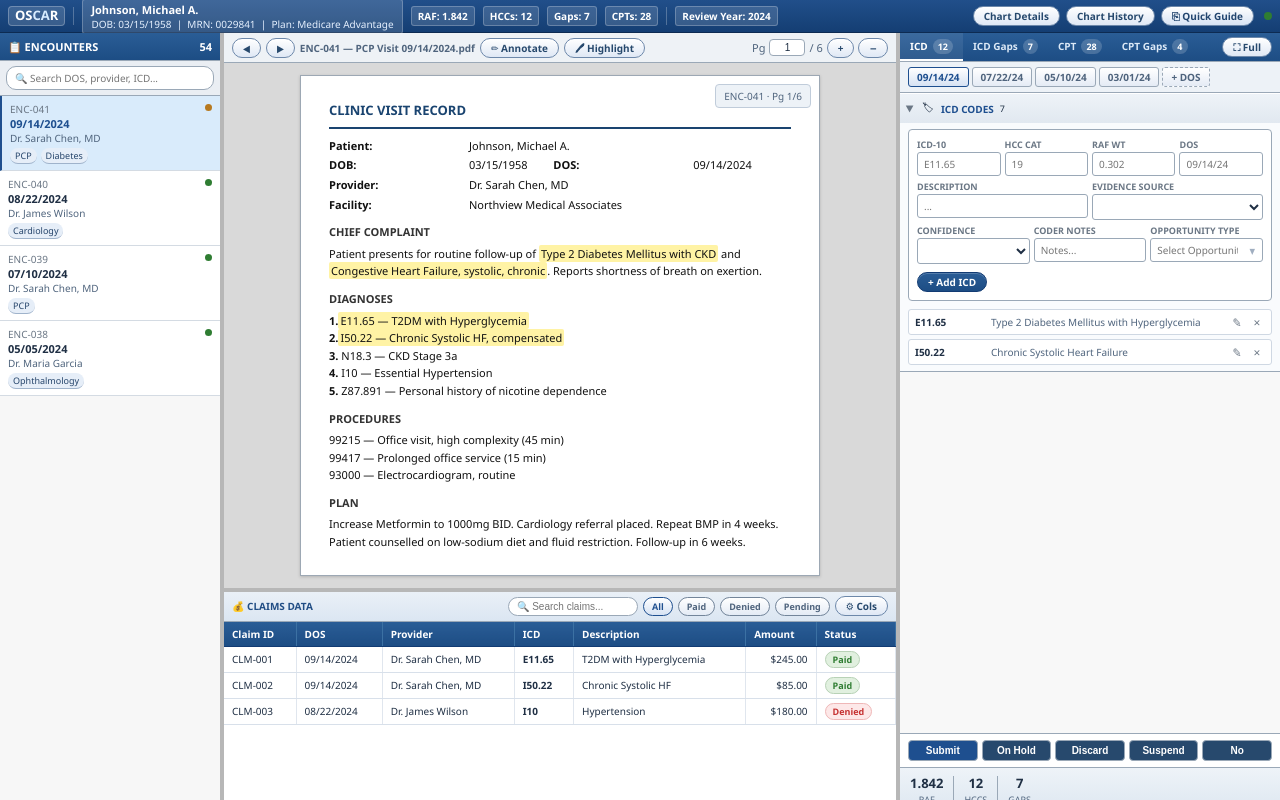
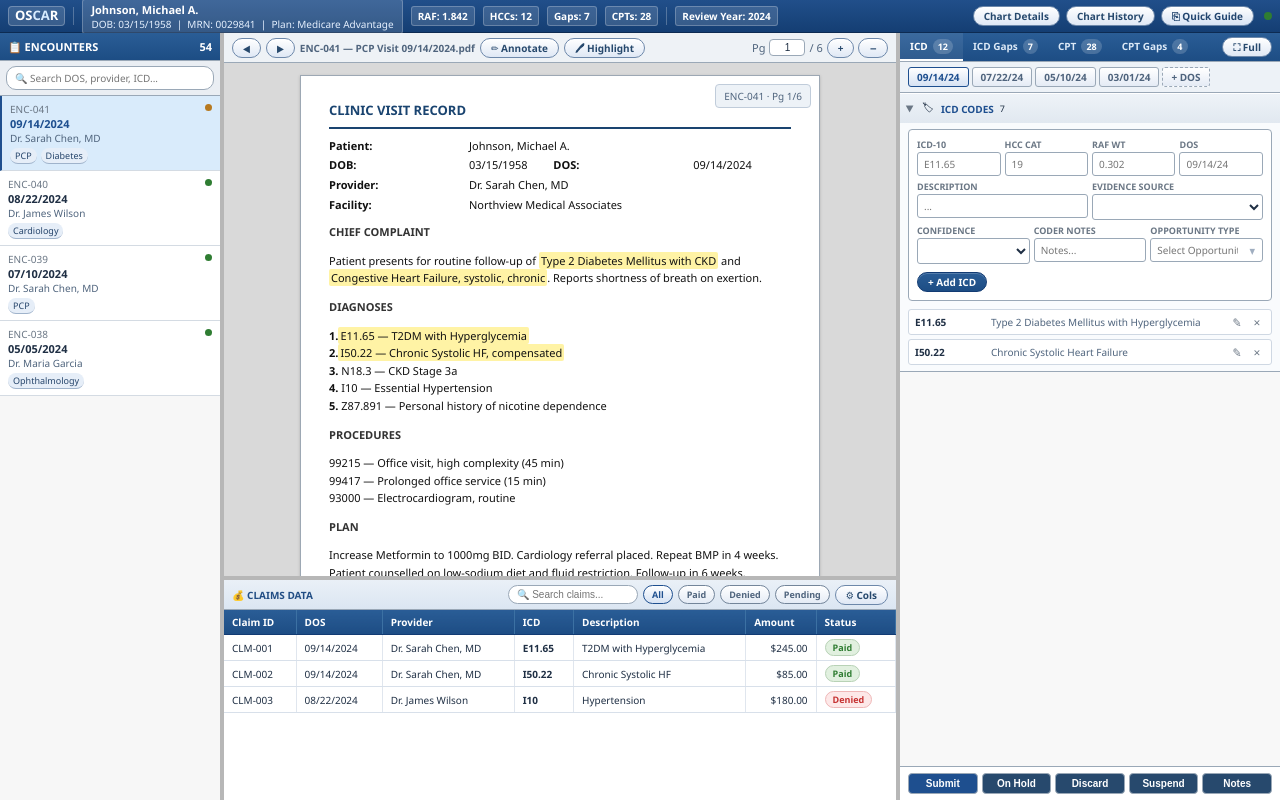
Before and after one commit to Nagendrakumarkv/gemini-flash-ui-implementation, an Angular app: page / in a window 1280 px wide. Built offline with nearby package versions, Linux system fonts and the light colour scheme.

Commit message:
feat: implement coding panel layout and global design system styles

```diff
--- a/src/app/app.scss
+++ b/src/app/app.scss
@@ -1,6 +1,10 @@
 :host {
-  height: 100vh;
+  height: 100%;
   display: flex;
   flex-direction: column;
   overflow: hidden;
 }
+app-workspace {
+  flex: 1;
+  min-height: 0;
+}
--- a/src/app/components/coding-panel/coding-panel.component.html
+++ b/src/app/components/coding-panel/coding-panel.component.html
@@ -32,23 +32,6 @@
     <button class="footer-btn">On Hold</button>
     <button class="footer-btn">Discard</button>
     <button class="footer-btn">Suspend</button>
-    <button class="footer-btn">No</button>
-  </div>
-
-  <div class="summary-bar">
-    <div class="summary-item">
-      <span class="summary-val">1.842</span>
-      <span class="summary-lbl">RAF</span>
-    </div>
-    <div class="summary-div"></div>
-    <div class="summary-item">
-      <span class="summary-val">12</span>
-      <span class="summary-lbl">HCCs</span>
-    </div>
-    <div class="summary-div"></div>
-    <div class="summary-item">
-      <span class="summary-val">7</span>
-      <span class="summary-lbl">Gaps</span>
-    </div>
+    <button class="footer-btn">Notes</button>
   </div>
 </div>
--- a/src/app/components/coding-panel/coding-panel.component.scss
+++ b/src/app/components/coding-panel/coding-panel.component.scss
@@ -37,10 +37,17 @@
   &.add-dos { border-style: dashed; }
 }
 
-.coding-content { flex: 1; overflow: auto; background:#f8f8f8; }
+.coding-content {
+  flex: 1;
+  min-height: 0;
+  overflow-y: auto;
+  background: #f8f8f8;
+}
 
 .panel-footer {
   display: flex; gap: 4px; padding: 6px 8px; border-top: 1px solid #9aa8b7; background: #ffffff;
+  flex-shrink: 0;
+  z-index: 5;
 }
 .footer-btn {
   flex: 1; padding: 4px; border-radius: 4px; border: 1px solid #9aa8b7;
@@ -49,13 +56,13 @@
 }
 
 .summary-bar {
-  padding: 6px 10px;
+  padding: 4px 10px;
   border-top: 1px solid #9aa8b7;
-  background: linear-gradient(#eef3f8, #dde7f1);
-  display: flex; align-items: center; gap: 10px;
+  background: #ffffff;
+  display: flex; align-items: center; gap: 20px;
   flex-shrink: 0;
 }
-.summary-item { display: flex; flex-direction: column; align-items: center; gap: 1px; }
-.summary-val { font-size: 13px; font-weight: 700; }
-.summary-lbl { font-size: 9px; color: #4f647d; text-transform: uppercase; }
-.summary-div { width: 1px; height: 28px; background: #9aa8b7; }
+.summary-item { display: flex; align-items: baseline; gap: 5px; }
+.summary-val { font-size: 14px; font-weight: 700; color: #1f2f44; }
+.summary-lbl { font-size: 8px; color: #6b7785; text-transform: uppercase; font-weight: 600; }
+.summary-div { width: 1px; height: 18px; background: #d0d0d0; }
--- a/src/app/components/workspace/workspace.component.scss
+++ b/src/app/components/workspace/workspace.component.scss
@@ -2,7 +2,7 @@
   display: grid;
   grid-template-columns: 220px 4px 1fr 4px 380px;
   grid-template-rows: 1fr;
-  flex: 1;
+  height: 100%;
   min-height: 0;
   overflow: hidden;
 }
--- a/src/styles.scss
+++ b/src/styles.scss
@@ -19,13 +19,17 @@
   --sans: 'Segoe UI', Tahoma, Arial, sans-serif;
 }
 
-* { box-sizing: border-box; margin: 0; padding: 0; }
+* { box-sizing: border-box; }
+
+html, body {
+  height: 100%;
+  margin: 0; padding: 0;
+}
 
 body {
   font-family: var(--sans);
   background: var(--bg);
   color: var(--text);
-  height: 100vh;
   overflow: hidden;
   font-size: 11px;
 }
```
